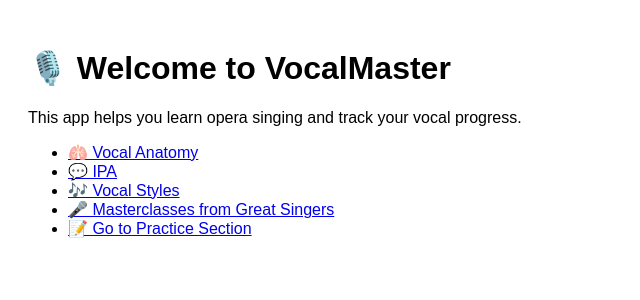
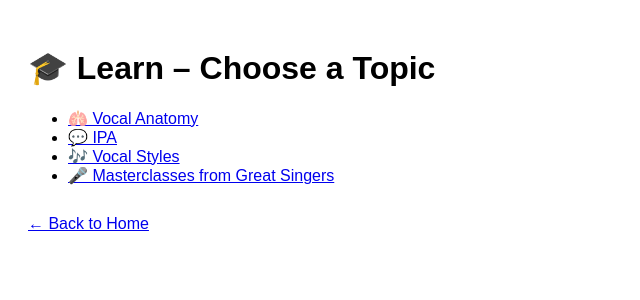
Before and after one commit to EranZ2025/VocalMaster, a Next.js app: page /learn in a window 1280 px wide. Shown: the top 300 px of the page, without its empty margins (0-640 px from the left). Built offline with nearby package versions, Linux system fonts and the light colour scheme.

Commit message:
Update index.js

```diff
--- a/pages/learn/index.js
+++ b/pages/learn/index.js
@@ -1,28 +1,16 @@
 import Link from 'next/link';
 
-export default function Home() {
+export default function LearnIndex() {
   return (
     <div style={{ padding: '20px', fontFamily: 'Arial' }}>
-      <h1>🎙️ Welcome to VocalMaster</h1>
-      <p>This app helps you learn opera singing and track your vocal progress.</p>
-
+      <h1>🎓 Learn – Choose a Topic</h1>
       <ul>
-        <li>
-          <Link href="/learn/anatomy">🫁 Vocal Anatomy</Link>
-        </li>
-        <li>
-          <Link href="/learn/ipa">💬 IPA</Link>
-        </li>
-        <li>
-          <Link href="/learn/styles">🎶 Vocal Styles</Link>
-        </li>
-        <li>
-          <Link href="/learn/masters">🎤 Masterclasses from Great Singers</Link>
-        </li>
-        <li>
-          <Link href="/practice">📝 Go to Practice Section</Link>
-        </li>
+        <li><Link href="/learn/anatomy">🫁 Vocal Anatomy</Link></li>
+        <li><Link href="/learn/ipa">💬 IPA</Link></li>
+        <li><Link href="/learn/styles">🎶 Vocal Styles</Link></li>
+        <li><Link href="/learn/masters">🎤 Masterclasses from Great Singers</Link></li>
       </ul>
+      <p style={{ marginTop: '30px' }}><Link href="/">← Back to Home</Link></p>
     </div>
   );
 }
```
